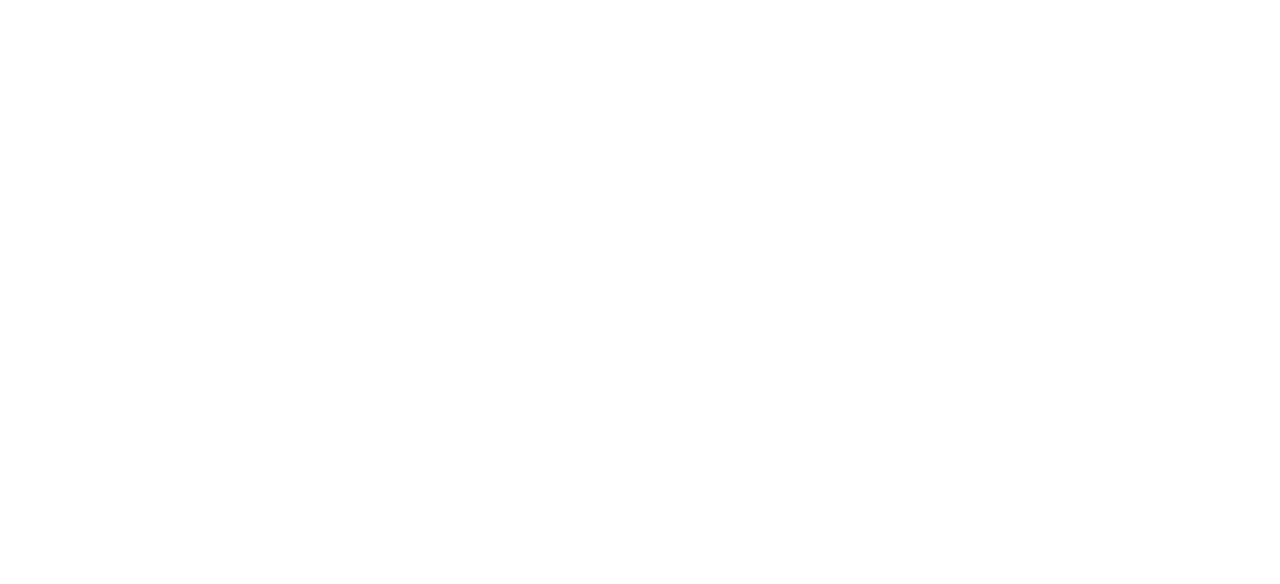
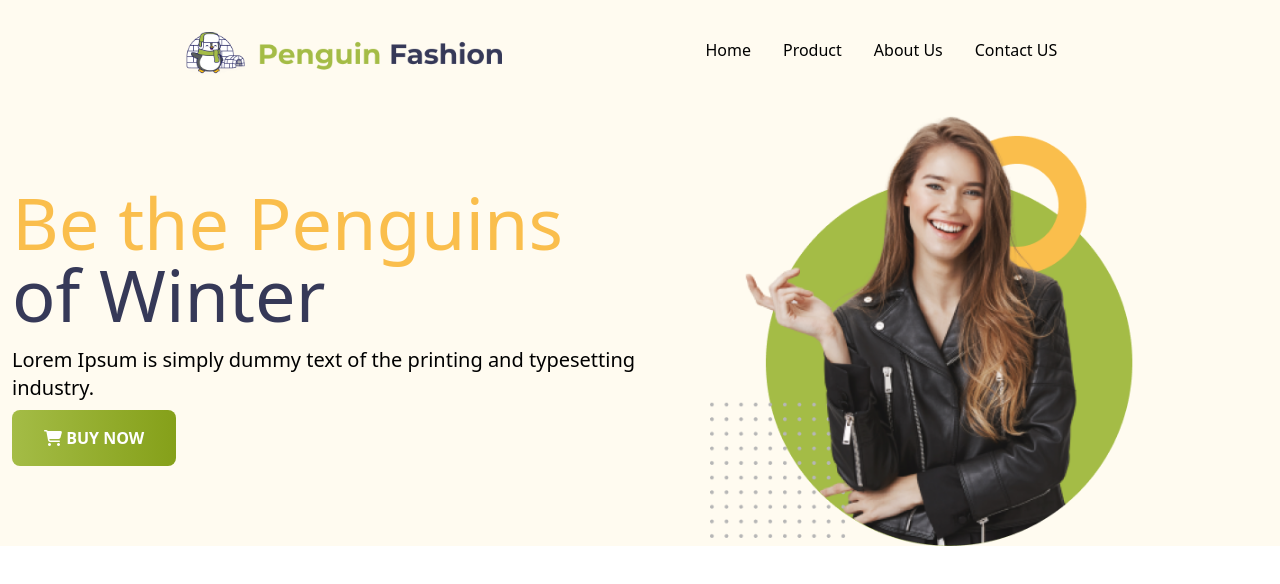
Before and after one commit to nazmul5675/penguin-fashion-000, a website built with Vite: page index.html in a window 1280 px wide. Built offline with nearby package versions, Linux system fonts and the light colour scheme.

Commit message:
nav and banner section added

```diff
--- a/index.html
+++ b/index.html
@@ -6,10 +6,49 @@
     <meta name="viewport" content="width=device-width, initial-scale=1.0">
     <title>Penguin Fashion</title>
     <link rel="stylesheet" href="input.css">
+    <link rel="stylesheet" href="https://cdnjs.cloudflare.com/ajax/libs/font-awesome/6.6.0/css/all.min.css"
+        integrity="sha512-Kc323vGBEqzTmouAECnVceyQqyqdsSiqLQISBL29aUW4U/M7pSPA/gEUZQqv1cwx4OnYxTxve5UMg5GT6L4JJg=="
+        crossorigin="anonymous" referrerpolicy="no-referrer" />
 </head>
 
 <body>
+    <header class="bg-[#FFFBF0]">
+        <!-- nav start here -->
+        <nav class="flex justify-center sm:flex sm:items-center sm:justify-evenly py-8 ">
+            <div>
+                <img class="sm:w-80 w-9/12" src="icons/logo.png" alt="">
+            </div>
+            <div>
+                <ul class=" flex">
+                    <li class="px-4 hidden sm:block ">Home</li>
+                    <li class="px-4 hidden sm:block ">Product</li>
+                    <li class="px-4 hidden sm:block ">About Us</li>
+                    <li class="px-4 hidden sm:block ">Contact US</li>
+                    <li><i class="fa-solid fa-bars sm:invisible visible mr-2 mt-3" style="color: #000000;"></i>
+                    </li>
+                </ul>
 
+            </div>
+        </nav>
+        <!-- banner section start here -->
+        <section>
+            <div class="sm:flex sm:justify-evenly sm:items-center w-11/12 pl-3">
+                <div>
+                    <h1 class="font-medium text-7xl mb-4"><span class="text-[#FABE4C] ">Be the Penguins</span> <br>
+                        <span class="text-[#363958]">of Winter</span>
+                    </h1>
+                    <p class=" font-normal text-xl mb-2">Lorem Ipsum is simply dummy text of the printing
+                        and typesetting industry.</p>
+                    <button
+                        class="bg-gradient-to-r from-[#A4BC46] to-[#85A019] py-4 px-8 rounded-lg text-white font-bold"><i
+                            class="fa-solid fa-cart-shopping" style="color: #ffffff;"></i> BUY NOW</button>
+                </div>
+                <div>
+                    <img class="items-center w-11/12 sm:" src="images/model.png" alt="">
+                </div>
+            </div>
+        </section>
+    </header>
 </body>
 
 </html>
--- a/input.css
+++ b/input.css
@@ -0,0 +1,3 @@
+@tailwind base;
+@tailwind components;
+@tailwind utilities;
```
